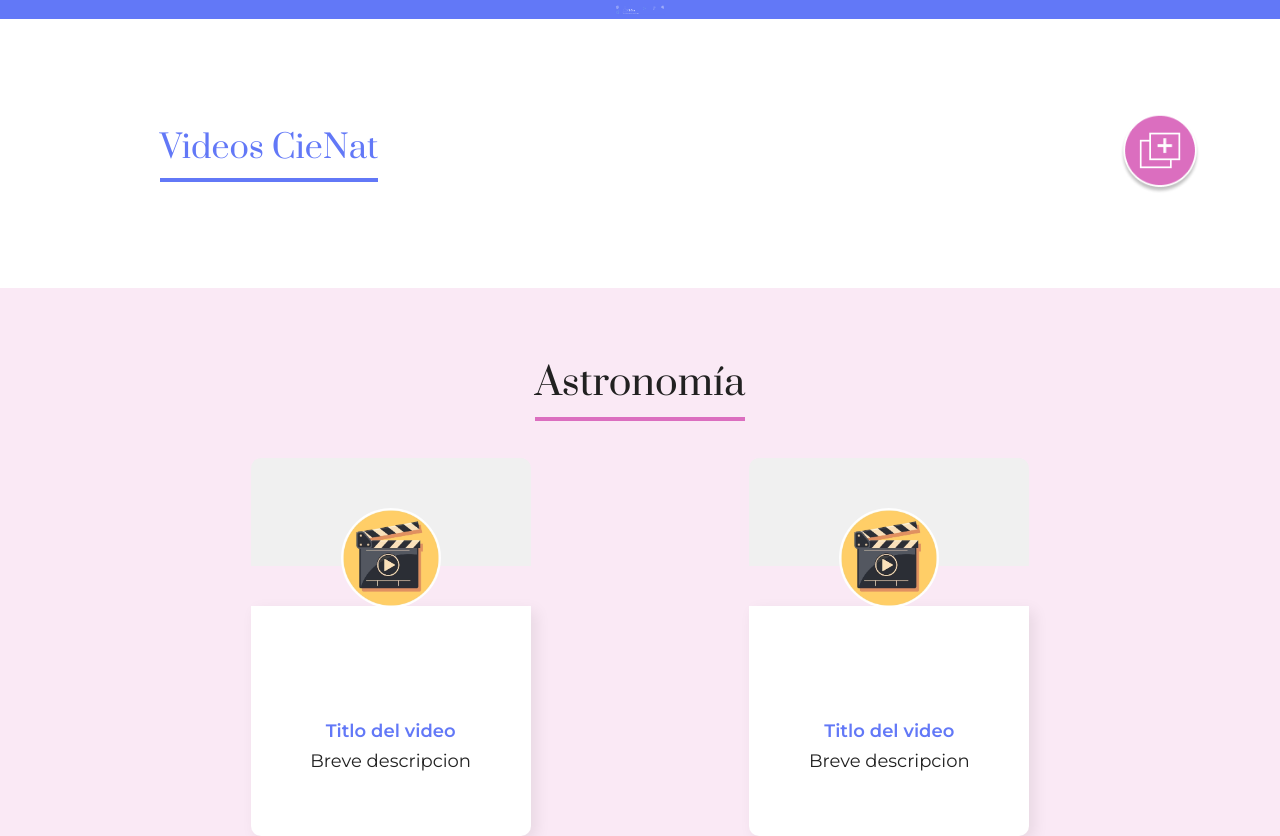
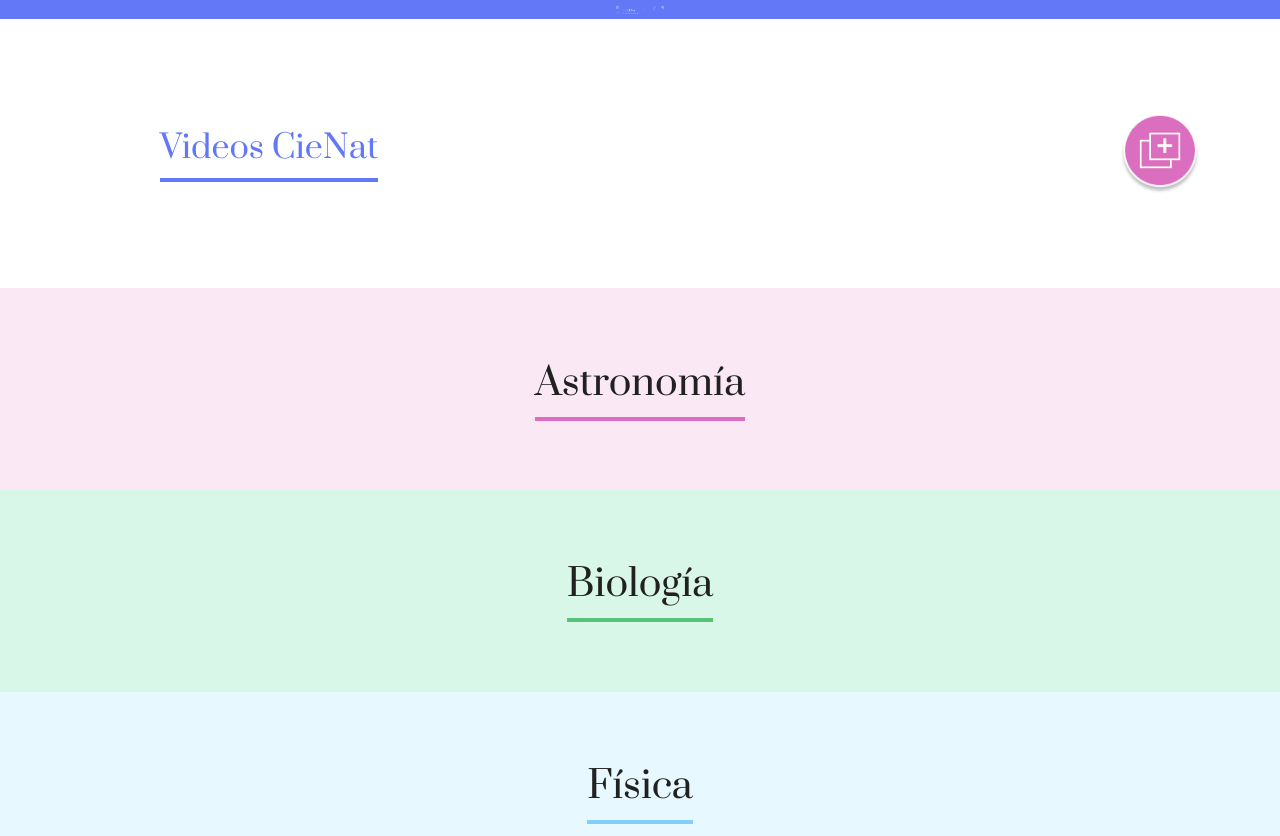
Before and after one commit to barbozacecilia/cienat, a React (Create React App) app: page / in a window 1280 px wide. Shown: the top 836 px of the page. Built offline with nearby package versions, Linux system fonts and the light colour scheme.

Commit message:
feat(Video): Use spreed operator to add a new video

```diff
--- a/src/App.js
+++ b/src/App.js
@@ -7,8 +7,18 @@ import Category from './components/Category';
 
 function App() {
   const [showForm, setShowForm]= useState(false)
+  const [videos, setVideos] = useState([])
+
   const changeStateForm = () =>{
     setShowForm(!showForm)
+  }
+
+  //add new video
+
+  const addNewVideo = (video) => {
+    console.log("New video", video)
+    //use Spreed operator to add new videos
+    setVideos([...videos, video])
   }
 
   //List of Categories
@@ -45,11 +55,18 @@ function App() {
     <div className="App">
       <Header/>
       {/* {showForm === true ? <Form/> : <></>} */}
-      {showForm && <Form categories={categories.map((category)=>category.title)}/>}
+      {showForm && <Form categories={
+        categories.map((category)=>category.title)}
+        addNewVideo={addNewVideo}
+        />}
       <VideosSection toShowForm={changeStateForm}/>
       {
         categories.map((category)=>{
-          return <Category data={category} key={category.title}/>
+          return <Category
+           data={category}
+           key={category.title}
+           videos={videos}
+           />
         })
       }
     </div>
--- a/src/components/Category/index.js
+++ b/src/components/Category/index.js
@@ -4,6 +4,7 @@ import Video from "../Video"
 
 const Category = (props) => {
     const{ colorPrimary, colorSecondary, title} = props.data
+    const {videos} = props
 
     const color = {
         backgroundColor: colorSecondary
@@ -16,8 +17,9 @@ const Category = (props) => {
     return <section className="category" style={color}>
         <h3 style={borderTitle}>{title}</h3>
         <div className="videos">
-            <Video/>
-            <Video/>
+            {
+            videos.map((video, index)=> <Video data={video} key={index}/> )
+            }
         </div>
     </section>
 }
--- a/src/components/Form/Form.js
+++ b/src/components/Form/Form.js
@@ -9,7 +9,9 @@ const Form = (props)=>{
     const [link, setLink] = useState("");
     const [img, setImg] = useState("")
     const [description, setDescription] = useState("")
-    const [list, setList] = useState("")
+    const [category, setCategory] = useState("")
+
+    const {addNewVideo} = props
 
     const handleButton = (e) =>{
         e.preventDefault()
@@ -18,9 +20,10 @@ const Form = (props)=>{
             title: title,
             link: link,
             img: img,
-            description: description
+            description: description,
+            category: category
         }
-        console.log(dataToSend)
+        addNewVideo(dataToSend)
     }
 
     return <section className="form-video">
@@ -42,7 +45,7 @@ const Form = (props)=>{
             <InputForm label="Descripción" placeholder="Ingresar la descripción"
             valor={description} setValor={setDescription} required={false}
             />
-            <CategoryList valor={list} setValor={setList} categories={props.categories}/>
+            <CategoryList valor={category} setValor={setCategory} categories={props.categories}/>
             <Button> Guardar </Button>
         </form>
     </section>
--- a/src/components/Video/index.js
+++ b/src/components/Video/index.js
@@ -1,13 +1,15 @@
 import "./Video.css"
 
-const Video = () =>{
+const Video = (props) =>{
+    const {title, link, img, description, category}= props.data
     return <div className="video-container">
         <div className="header">
-            <img src="img/icono-video.png" alt="icono video" />
+            <img src={img} alt={title}/>
         </div>
         <div className="info">
-            <h4>Titlo del video</h4>
-            <h5>Breve descripcion</h5>
+            <h4>{title}</h4>
+            <h5>{description}</h5>
+            <h5>{link}</h5>
         </div>
     </div>
 }
```
